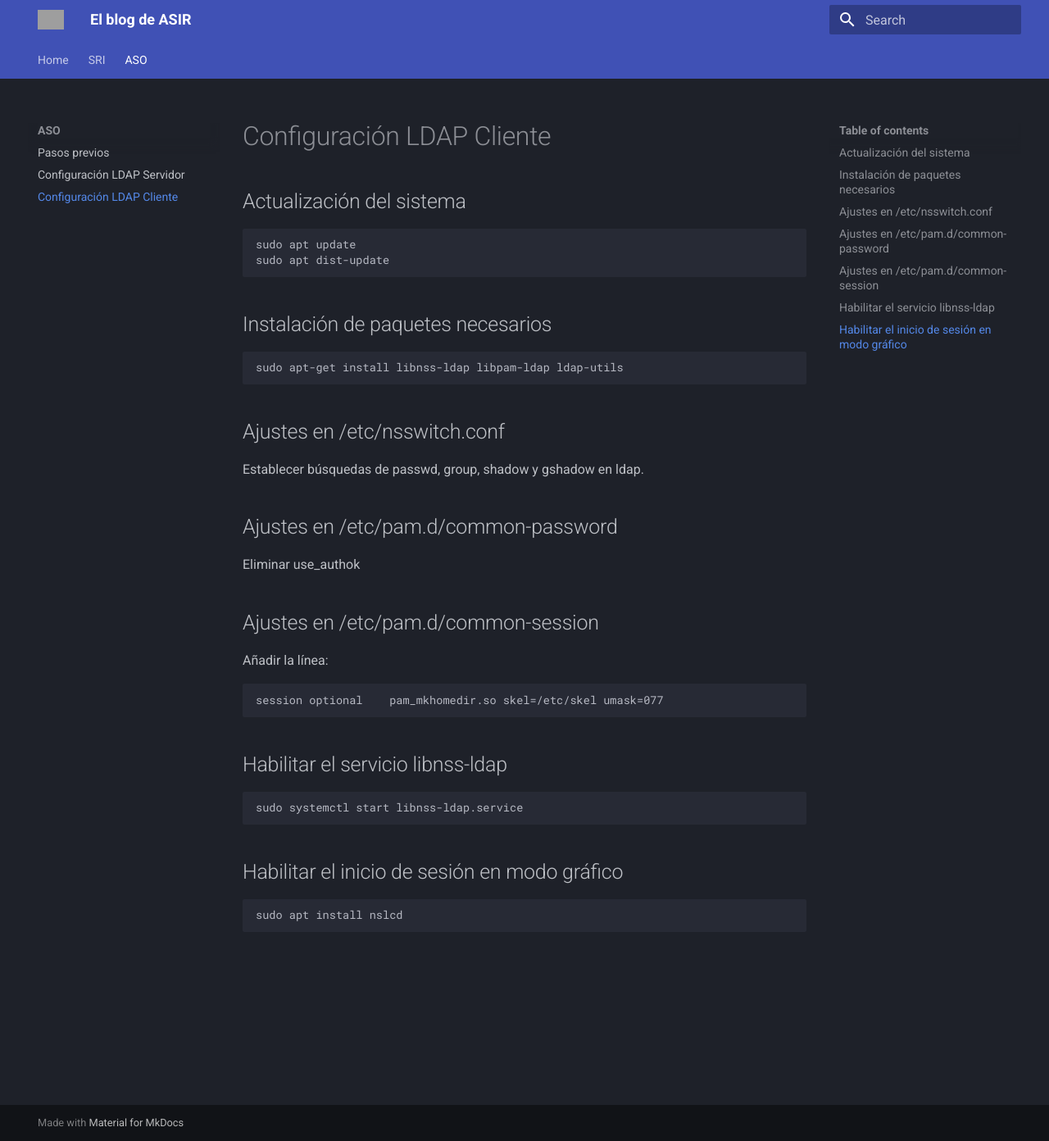
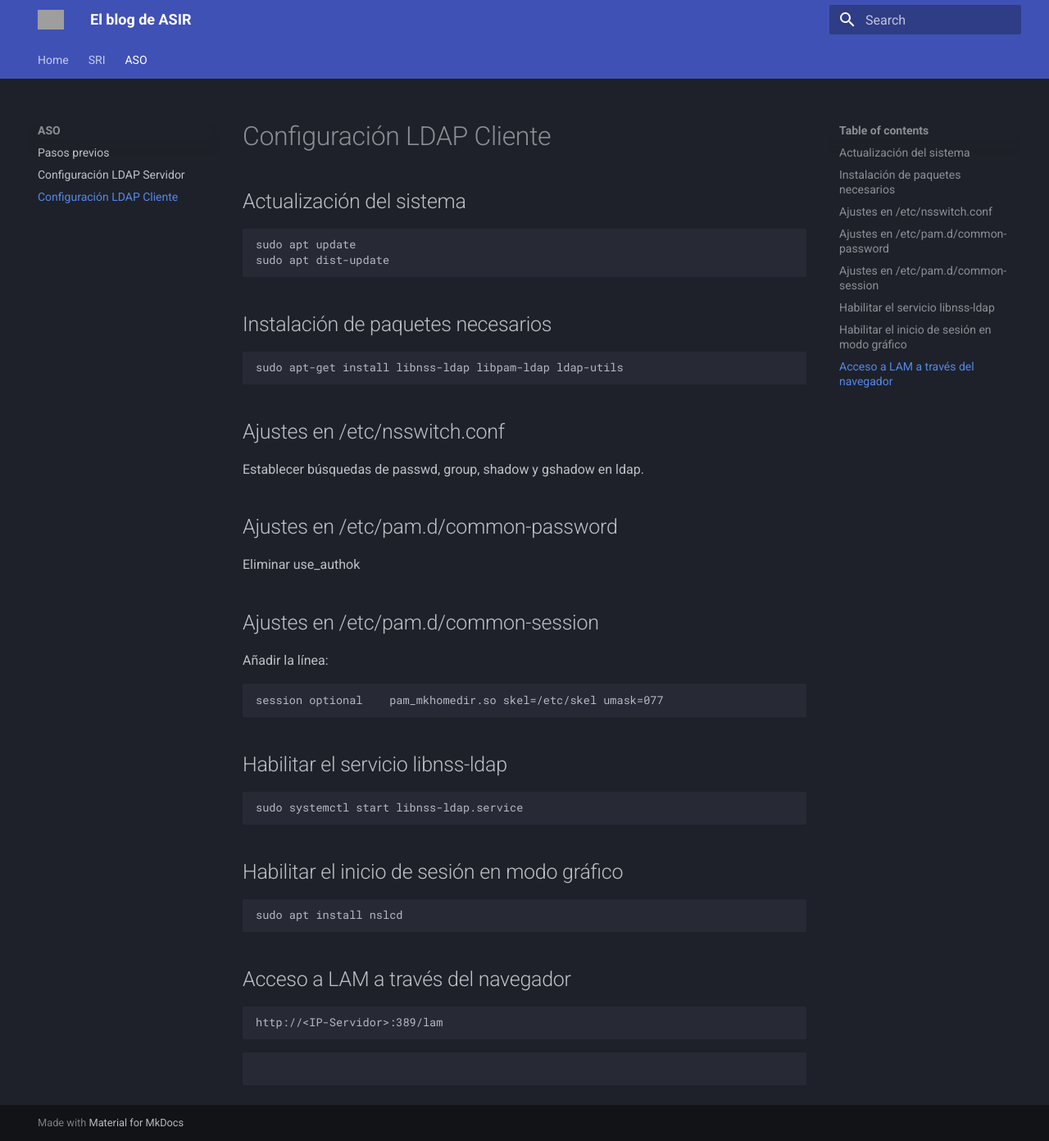
Before and after one commit to tresespadas/andromeda, an MkDocs documentation site: the page built from docs/ASO/configuracion_ldap_cliente.md, in a window 1280 px wide and 1392 px high. Shown: the whole window at 82% size. Built offline with MkDocs 1.6.1 and Material for MkDocs 9.7.7, drawn with Linux system fonts in a browser that asks for light colours; grey boxes are pictures that could not be loaded.

Commit message:
editando ldap

````diff
--- a/docs/ASO/configuracion_ldap_cliente.md
+++ b/docs/ASO/configuracion_ldap_cliente.md
@@ -26,3 +26,9 @@ sudo systemctl start libnss-ldap.service
 ```
 sudo apt install nslcd
 ```
+## Acceso a LAM a través del navegador
+```
+http://<IP-Servidor>:389/lam
+```
+```
+```
````
